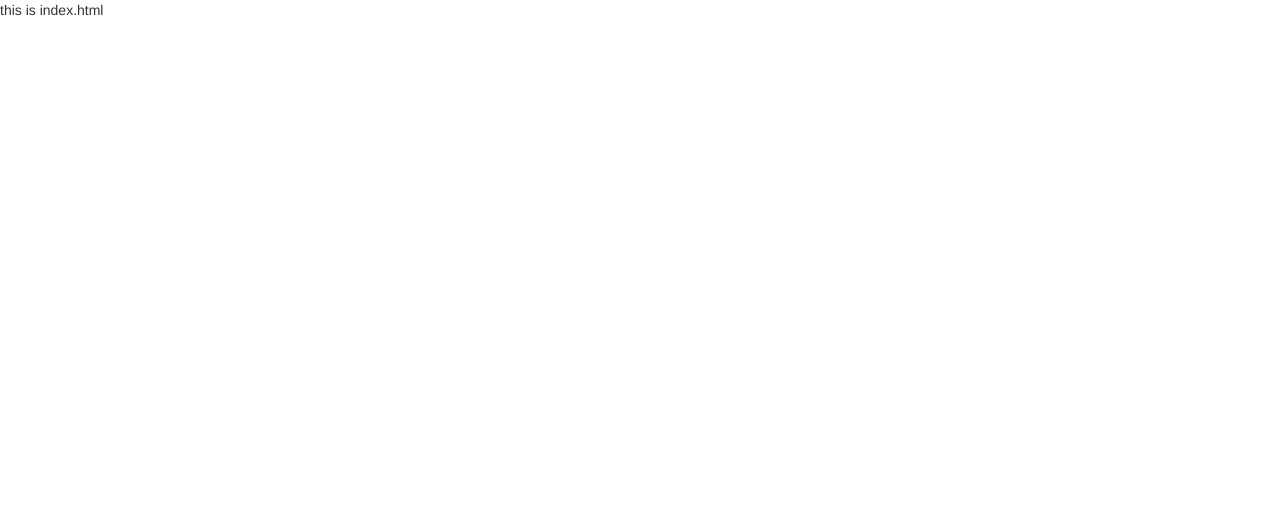
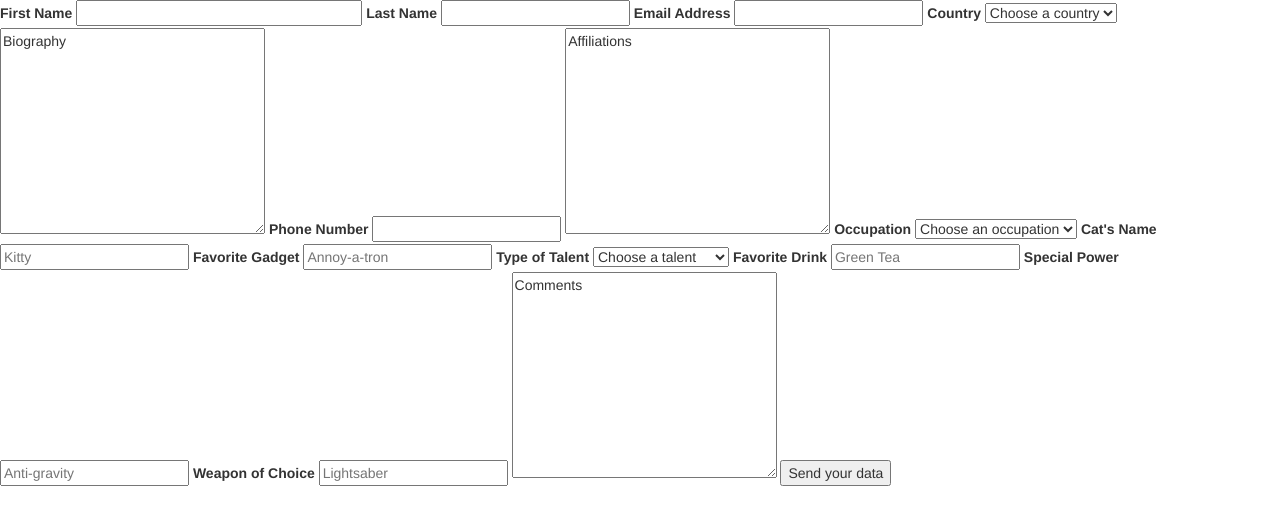
Before and after one commit to fab9/TIY-Assignments, a website: page 28--Responsive-Multi-Column-Form/index.html in a window 1280 px wide. Drawn offline with nearby package versions, Linux system fonts and the light colour scheme.

Commit message:
markup done

```diff
--- a/28--Responsive-Multi-Column-Form/index.html
+++ b/28--Responsive-Multi-Column-Form/index.html
@@ -7,10 +7,66 @@
     <link rel="stylesheet" href="styles.css">
   </head>
   <body>
-    <p>this is index.html</p>
+    <form action="" method="post">
+      <label for="first-name">First Name</label>
+      <input type="text" id="first-name" size="32">
 
+      <label for="last-name">Last Name</label>
+      <input type="text" id="last-name">
 
+      <label for="email">Email Address</label>
+      <input type="email" id="email">
 
+      <label for="country">Country</label>
+      <select name="" id="country">
+        <option value="value1" selected>Choose a country</option>
+        <option value="value2">France</option>
+        <option value="value3">Italy</option>
+        <option value="value4">Portugal</option>
+      </select>
+
+      <textarea name="" id="" cols="30" rows="10">Biography</textarea>
+
+      <label for="tel">Phone Number</label>
+      <input type="tel" id="tel">
+
+      <textarea name="" id="" cols="30" rows="10">Affiliations</textarea>
+
+      <label for="occupation">Occupation</label>
+      <select name="" id="occupation">
+        <option value="value1" selected>Choose an occupation</option>
+        <option value="value2">Web Designer</option>
+        <option value="value3">Web Developer</option>
+        <option value="value4">Hybrid</option>
+      </select>
+
+      <label for="cat-name">Cat's Name</label>
+      <input type="text" name="" id="cat-name" placeholder="Kitty">
+
+      <label for="fav-gadget">Favorite Gadget</label>
+      <input type="text" name="" id="fav-gadget" placeholder="Annoy-a-tron">
+
+      <label for="talent">Type of Talent</label>
+      <select name="" id="talent">
+        <option value="value1" selected>Choose a talent</option>
+        <option value="value2">Ninja Silence</option>
+        <option value="value3">Sumo Power</option>
+        <option value="value4">Samurai Precision</option>
+      </select>
+
+      <label for="fav-drink">Favorite Drink</label>
+      <input type="text" name="" id="fav-drink" placeholder="Green Tea">
+
+      <label for="power">Special Power</label>
+      <input type="text" name="" id="power" placeholder="Anti-gravity">
+
+      <label for="weapon">Weapon of Choice</label>
+      <input type="text" name="" id="weapon" placeholder="Lightsaber">
+
+      <textarea name="" id="" cols="30" rows="10">Comments</textarea>
+
+      <input type="submit" value="Send your data">
+    </form>
 
 
     <script src="//code.jquery.com/jquery-1.11.0.min.js"></script>
```
Also changed, not shown: 28--Responsive-Multi-Column-Form/dist/index.html.
